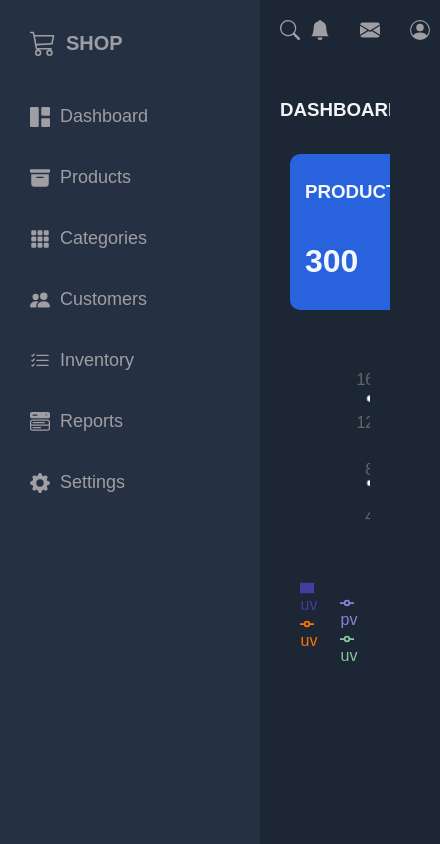
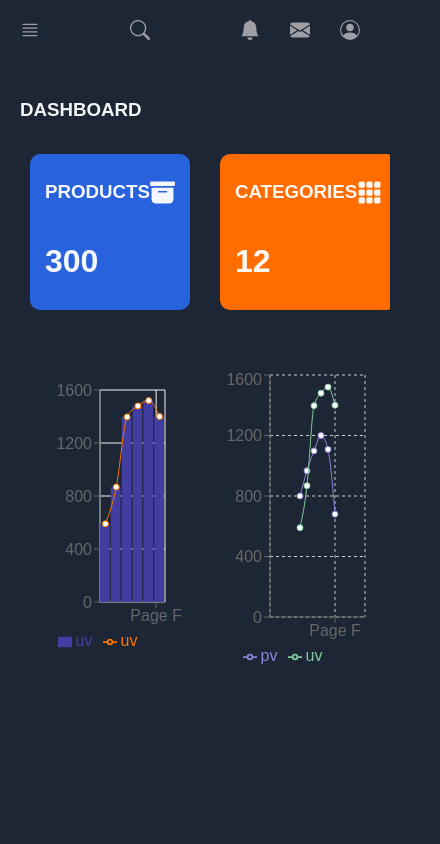
Before and after one commit to msdhinesh45/admin-dashboard, a React (Create React App) app in the folder admin-dashboard/: page / in a window 390 px wide. Shown: the whole page, 440 px wide, since content can reach past the window. Built offline with nearby package versions, Linux system fonts and the light colour scheme.

Commit message:
Responsive Portion added for sreensize 992px

```diff
--- a/admin-dashboard/src/App.css
+++ b/admin-dashboard/src/App.css
@@ -184,3 +184,23 @@ body {
   margin-top: 60px;
   height: 300px;
 }
+
+
+/* Medium <=992px */
+
+@media screen and (max-width:992px) {
+  .grid-container{
+    grid-template-columns: 1fr;
+    grid-template-rows: 0.2fr 3fr;
+    grid-template-areas: 'header' 'main';
+  }
+  #sidebar{
+    display: none;
+  }
+  .menu-icon{
+    display: inline;
+  }
+  .sidebar-title>span{
+    display: inline;
+  }
+}
--- a/admin-dashboard/src/App.js
+++ b/admin-dashboard/src/App.js
@@ -1,13 +1,20 @@
 import Header from './Header';
 import Sidebar from './Sidebar';
 import Home from './Home';
-
+import { useState } from 'react';
 import './App.css';
 
 function App() {
+
+const[openSideBarToggle, setOpenSideBarToggle] = useState(false);
+
+const openSideBar=()=>{
+  setOpenSideBarToggle(!openSideBarToggle)
+}
+
   return(
     <div className="grid-container">
-      <Header />
+      <Header openSideBar={openSideBar} />
       <Sidebar />
       <Home />
     </div>
```
